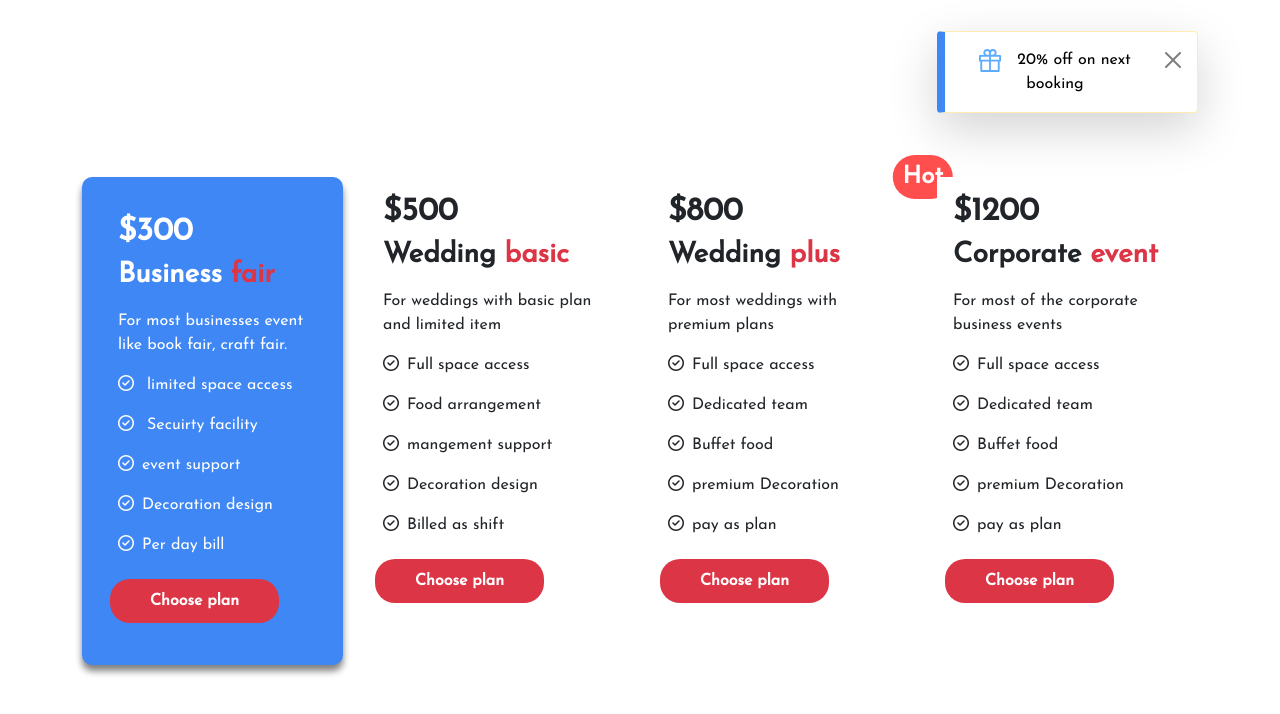
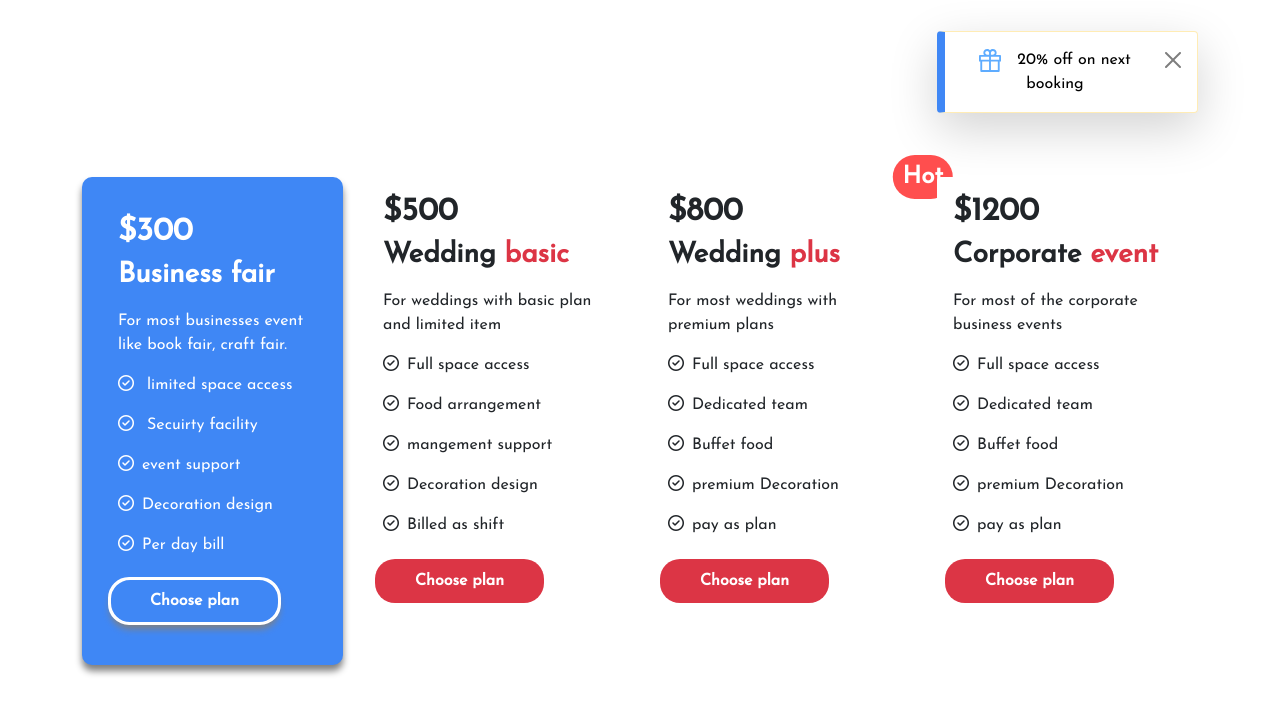
Before and after one commit to laksor/convention-center-w_site-responsive, a plain HTML site: page index.html in a window 1280 px wide. In both pictures the pointer is over the element 212 px from the left and 1779 px from the top of the page. Shown: the part 1379-2093 px from the top of the page. Drawn offline with nearby package versions, Linux system fonts and the light colour scheme.

```diff
--- a/css/style.css
+++ b/css/style.css
@@ -55,6 +55,7 @@
     margin-left: -20px;
     border-radius: 20px;
     color: white;
+    transition: all .5s ease 0s;
 }
 
 .card:hover{
@@ -64,6 +65,27 @@
     padding: 20px 20px;
     transform:translateY(.5);
     box-shadow: 0 6px 7px grey;
+    transition: all .5s ease 0s;
+
+}
+.card:hover span{
+    color: #fff!important;
+    transition: all .5s ease 0s;
+
+}
+.card:hover #choose-plan-btn{
+    background-color: transparent!important;
+    color: white;
+    padding-top: 10px;
+    padding-bottom: 10px;
+    padding-left: 40px;
+    padding-right: 40px;
+    margin-left: -20px;
+    border-radius: 20px;
+    box-shadow: 0 6px 7px grey;
+    outline: auto;
+    transition: all .5s ease 0s;
+    transform: scale(1);
 
 }
 #hot{
```
